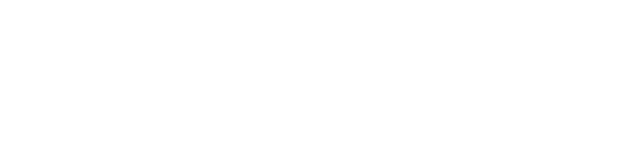
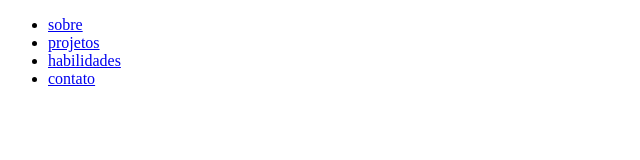
Before and after one commit to ErikyAlves/curriculo-web, a plain HTML site: page index.html in a window 1280 px wide. Shown: the whole page, without its empty margins (0-640 px from the left). Drawn offline with Linux system fonts and the light colour scheme.

Commit message:
adicionado header menu

```diff
--- a/index.html
+++ b/index.html
@@ -10,9 +10,14 @@
 
 <body>
   <header id="header">
+    <ul class="header-menu">
+      <li><a href="#">sobre</a></li>
+      <li><a href="#">projetos</a></li>
+      <li><a href="#">habilidades</a></li>
+      <li><a href="#">contato</a></li>
+    </ul>
   </header>
-  <main>
-
+  <main id="main">
   </main>
   <footer>
 
```
